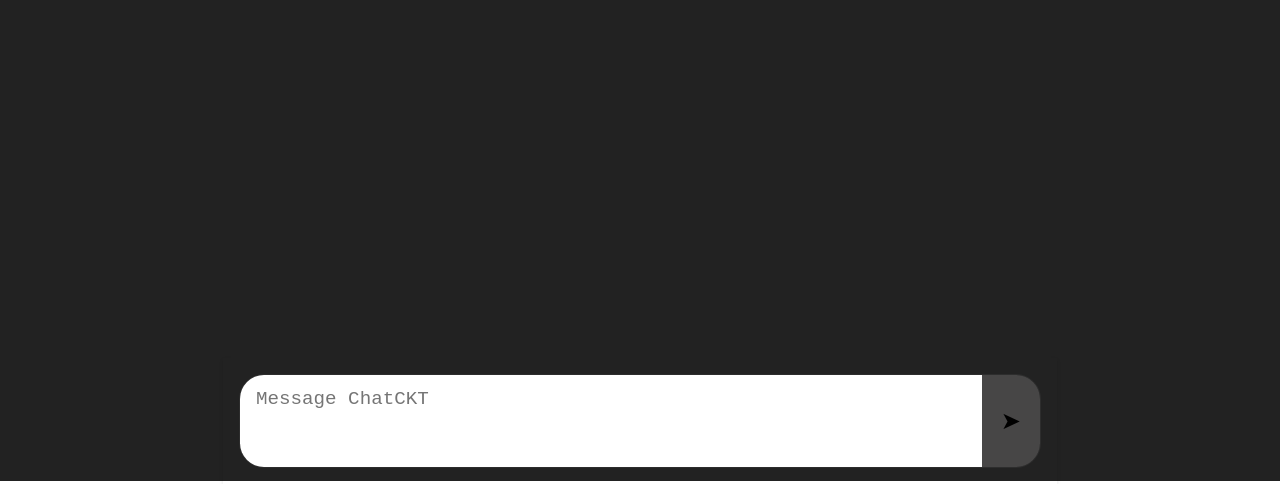
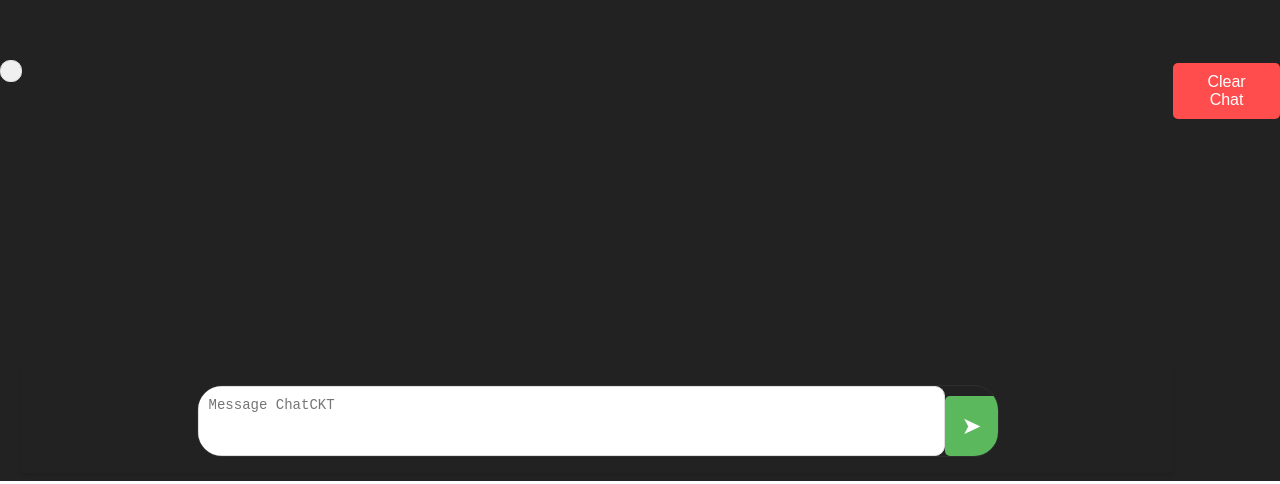
Before and after one commit to nitinalexvaidyan/chatckt_app, a React (Create React App) app in the folder chat_ui/: page / in a window 1280 px wide. Shown: the part 319-803 px from the top of the page. Built offline with nearby package versions, Linux system fonts and the light colour scheme.

Commit message:
feat: chat app basic functionality test completed

```diff
--- a/chat_ui/package.json
+++ b/chat_ui/package.json
@@ -6,6 +6,7 @@
     "@testing-library/jest-dom": "^5.14.1",
     "@testing-library/react": "^13.0.0",
     "@testing-library/user-event": "^13.2.1",
+    "axios": "^1.7.8",
     "react": "^18.3.1",
     "react-dom": "^18.3.1",
     "react-scripts": "5.0.1",
--- a/chat_ui/src/App.css
+++ b/chat_ui/src/App.css
@@ -7,3 +7,18 @@
   text-align: center;
   background-color: rgb(34, 34, 34);
 }
+.clear-chat-button {
+  background-color: #ff4d4d;
+  color: white;
+  border: none;
+  padding: 10px 20px;
+  font-size: 16px;
+  cursor: pointer;
+  border-radius: 5px;
+  margin-top: 20px;
+  transition: background-color 0.3s ease;
+}
+
+.clear-chat-button:hover {
+  background-color: #ff1a1a;
+}
--- a/chat_ui/src/App.js
+++ b/chat_ui/src/App.js
@@ -1,16 +1,63 @@
-import {SearchBar} from "./Components";
+import { useState, useEffect } from "react";
+import axios from "axios";
+import { SearchBar, ChatMessages } from "./Components";
 import './App.css';
 
 function App() {
+  const [messages, setMessages] = useState([]); // State to store chat messages
 
-  const handleSearch = (query) => {
-    console.log("Received query from child:", query);
-    // Perform any actions with the received query, like making an API call
+  // Load messages from sessionStorage on initial load
+  useEffect(() => {
+    const storedMessages = sessionStorage.getItem("messages");
+    if (storedMessages) {
+      setMessages(JSON.parse(storedMessages));
+    }
+  }, []);
+
+  // Update sessionStorage whenever messages change
+  useEffect(() => {
+    if (messages.length > 0) {
+      sessionStorage.setItem("messages", JSON.stringify(messages));
+    }
+  }, [messages]);
+
+  const handleSearch = async (query) => {
+    // Add user's message to the state
+    const userMessage = { text: query, sender: "user" };
+    setMessages((prevMessages) => [...prevMessages, userMessage]);
+
+    try {
+      // Make the API call to send the user's message
+      const response = await axios.post("http://localhost:14000/query", {
+        message: query, // Sending the message to the API
+      });
+
+      // Assuming the API returns a JSON response with a 'message' field
+      const botMessage = { text: response.data.message, sender: "bot" };
+      console.log(botMessage)
+
+      // Add bot's message to the state
+      setMessages((prevMessages) => [...prevMessages, botMessage]);
+    } catch (error) {
+      console.error("Error:", error);
+      // You can display an error message if needed
+    }
+  };
+
+  const clearChat = () => {
+    setMessages([]);
+    sessionStorage.removeItem("messages");
   };
 
   return (
     <div className="App">
-       <SearchBar onSearch={handleSearch}/>
+      <ChatMessages messages={messages} />
+      <SearchBar onSearch={handleSearch} />
+
+      {/* Clear chat button */}
+      <button className="clear-chat-button" onClick={clearChat}>
+        Clear Chat
+      </button>
     </div>
   );
 }
--- /dev/null
+++ b/chat_ui/src/Components/ChatMessages/ChatMessages.css
@@ -0,0 +1,60 @@
+/* App.css */
+
+/* Container for all messages */
+.chat-messages-container {
+    max-height: 400px;
+    overflow-y: auto;
+    padding: 10px;
+    background-color: #f0f0f0;
+    border: 1px solid #ddd;
+    border-radius: 10px;
+    margin-bottom: 20px;
+    display: flex;
+    flex-direction: column;
+  }
+
+  /* Styling for individual messages */
+  .message {
+    padding: 8px 12px;
+    border-radius: 10px;
+    max-width: 70%;
+    margin: 5px 0;
+    word-wrap: break-word;
+  }
+
+  .message.user {
+    background-color: #cce5ff;
+    align-self: flex-end;
+  }
+
+  .message.bot {
+    background-color: #d1ffd6;
+    align-self: flex-start;
+  }
+
+  /* Styling for the input area */
+  .search-bar-container {
+    width: 100%;
+    display: flex;
+    flex-direction: column;
+    align-items: center;
+  }
+
+  .search-bar-input {
+    font-size: 14px;
+    padding: 10px;
+    width: 80%;
+    resize: none;
+    border-radius: 10px;
+    border: 1px solid #ddd;
+  }
+
+  .search-bar-button {
+    padding: 8px 16px;
+    background-color: #5cb85c;
+    border: none;
+    border-radius: 5px;
+    color: white;
+    cursor: pointer;
+    margin-top: 10px;
+  }
--- /dev/null
+++ b/chat_ui/src/Components/ChatMessages/ChatMessages.js
@@ -0,0 +1,24 @@
+import React from "react";
+import "./ChatMessages.css";
+
+// Functional component to display chat messages
+const ChatMessages = ({ messages }) => {
+  return (
+    <div className="chat-messages-container">
+      {messages.map((message, index) => (
+        <div
+          key={index}
+          className={`message ${message.sender}`}
+          style={{
+            textAlign: message.sender === "user" ? "right" : "left",
+            marginBottom: "10px",
+          }}
+        >
+          <span>{message.text}</span>
+        </div>
+      ))}
+    </div>
+  );
+};
+
+export default ChatMessages;
--- a/chat_ui/src/Components/index.js
+++ b/chat_ui/src/Components/index.js
@@ -1,2 +1,3 @@
 // /src/Components/index.js
-export { default as SearchBar } from "./SearchBar/SearchBar";
+export { default as SearchBar } from './SearchBar/SearchBar';
+export { default as ChatMessages } from './ChatMessages/ChatMessages';
```
Also changed, not shown: 2 other files (tests, documents, lock files or other folders).
